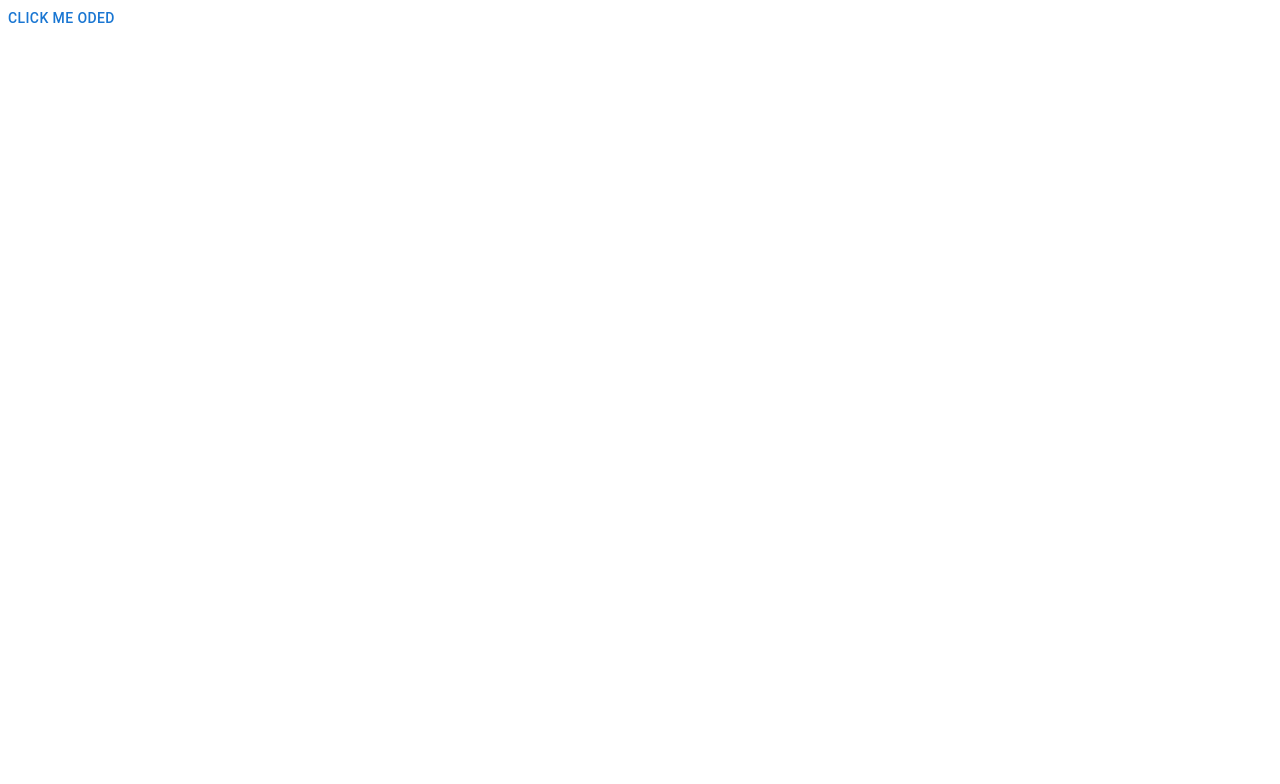
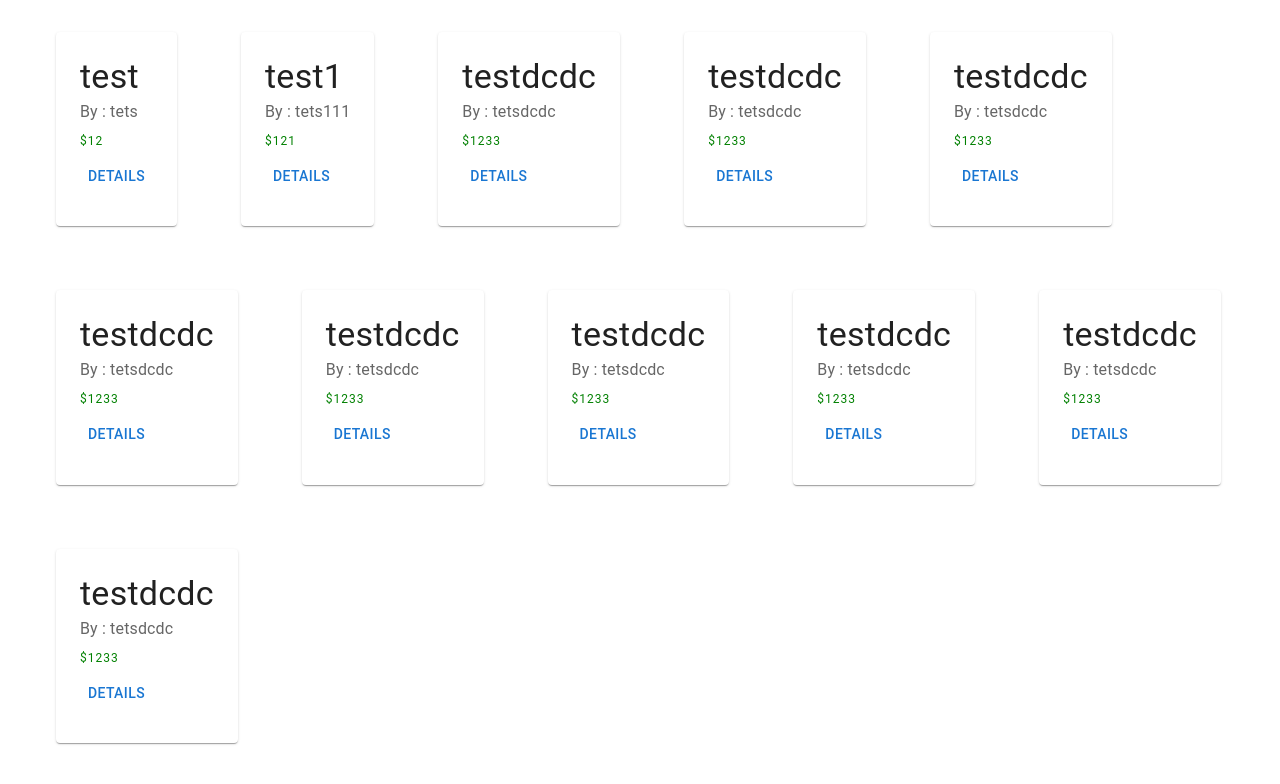
Before and after one commit to OFIRI/colman-bookshop-client, a React (Create React App) app: page / in a window 1280 px wide. Shown: the top 784 px of the page. Built offline with nearby package versions, Linux system fonts and the light colour scheme.

Commit message:
removed example

```diff
--- a/src/Components/BookListPage/BookListPage.tsx
+++ b/src/Components/BookListPage/BookListPage.tsx
@@ -93,29 +93,24 @@ const books: Book[] = [
     inventory: 533,
   },
 ];
-const testLogin = async () => {
-  const user = { userName: "oded", password: "123456" };
-  const response = await axios.post("http://localhost:8080/login", user);
-  console.log(response);
-};
+
 const BookListPage = () => {
   return (
-    // <Container
-    //   maxWidth="xl"
-    //   sx={{
-    //     display: "inline-flex",
-    //     flexDirection: "row",
-    //     alignItems: "start",
-    //     flexWrap: "wrap",
-    //   }}
-    // >
-    //   {books.map((bookItem) => (
-    //     <div key={bookItem._id}>
-    //       <BookCard book={bookItem} key={bookItem._id} />
-    //     </div>
-    //   ))}
-    // </Container>
-    <Button onClick={testLogin}>click me oded</Button>
+    <Container
+      maxWidth="xl"
+      sx={{
+        display: "inline-flex",
+        flexDirection: "row",
+        alignItems: "start",
+        flexWrap: "wrap",
+      }}
+    >
+      {books.map((bookItem) => (
+        <div key={bookItem._id}>
+          <BookCard book={bookItem} key={bookItem._id} />
+        </div>
+      ))}
+    </Container>
   );
 };
 
```
